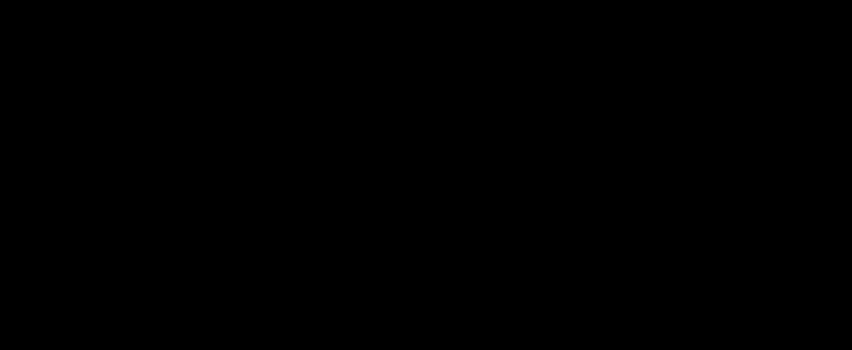
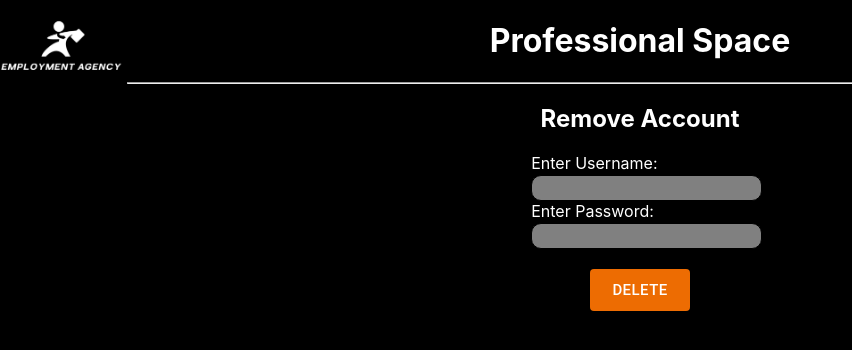
Before and after one commit to alexchans/Employment-Agency, a React (Create React App) app: page /ProfessionalRemove in a window 1280 px wide. Before the commit this address had no page. Shown: the top 350 px of the page, without its empty margins (0-852 px from the left). Built offline with nearby package versions, Linux system fonts and the light colour scheme.

Commit message:
professionalremove

```diff
--- a/src/App.js
+++ b/src/App.js
@@ -3,6 +3,7 @@
 import ESignIn from './ESignIn';
 import PSignIn from './PSignIn';
 import Login from './Login'
+import PRemove from './PRemove'
 
 function App() {
   return (
@@ -11,6 +12,7 @@
         <Route path="/Login" element={<Login />} />
         <Route path="/EmployerSignIn" element={<ESignIn />} />
         <Route path="/ProfessionalSignIn" element={<PSignIn />} />
+        <Route path="/ProfessionalRemove" element={<PRemove />} />
       </Routes>
     </Router>
   );
--- /dev/null
+++ b/src/PRemove.js
@@ -0,0 +1,42 @@
+import React from 'react';
+import logo from './img/logo.png';
+import Styles from './PRemove.module.css';
+import Button from '@mui/material/Button';
+
+
+function PRemove() {
+
+    return (
+
+          <div>
+            <img src={logo} alt="Logo" className="logo" />
+            <h1>Professional Space</h1>
+            <hr style={{ width: '80%' }} />
+
+            <h2>Remove Account</h2>
+            <div className={Styles.container}>
+                <div>
+                    <label className="label" htmlFor="username">Enter Username:</label>
+                        <div>
+                            <input type="text" id="username" name="username" />
+                        </div>
+                </div>
+                <div>
+                    <label className="label" htmlFor="password">Enter Password:</label>
+                        <div>
+                            <input type="text" id="password" name="password" />
+                        </div>
+                </div>
+
+            </div>
+            <div className='center' style={{marginTop: '20px'}}>
+                <Button variant="contained" color="warning" size="large" >Delete</Button>
+            </div>
+          </div>
+
+      );
+
+
+}
+
+export default PRemove;
--- /dev/null
+++ b/src/PRemove.module.css
@@ -0,0 +1,4 @@
+.container{
+    padding-left: 41.5vw;
+    align-items: center;
+}
```
